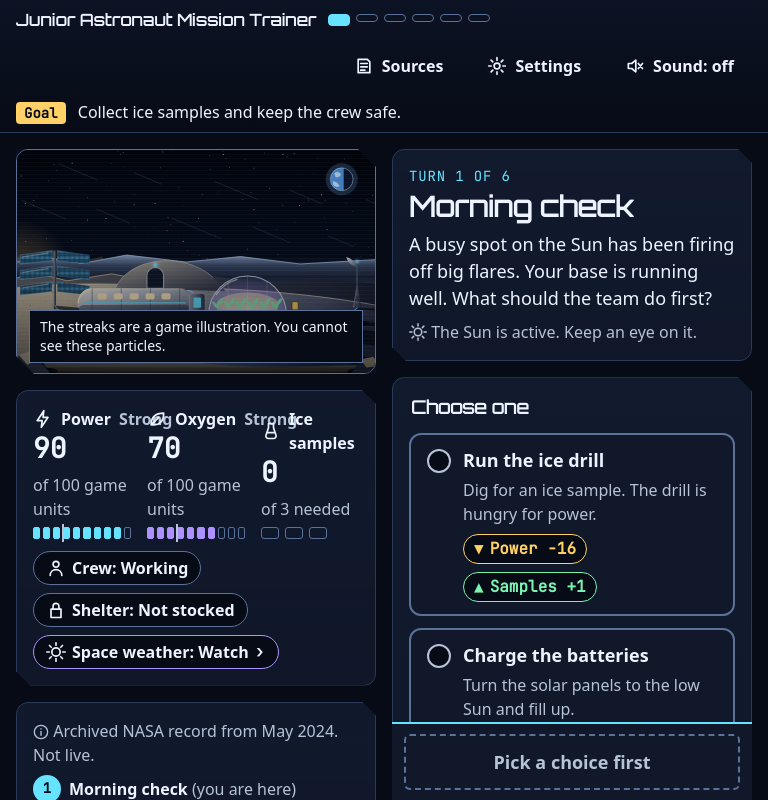
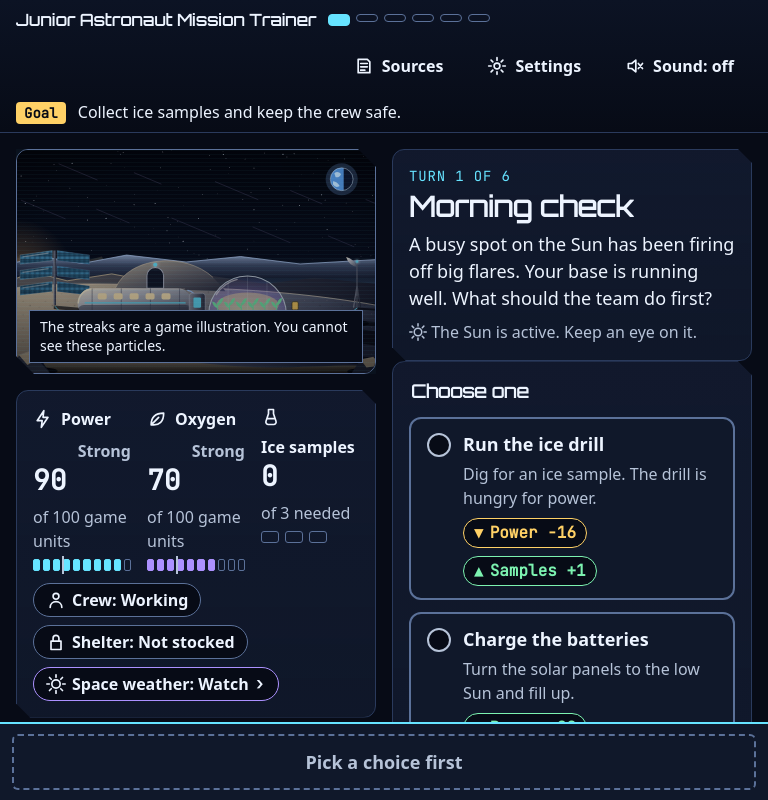
Before and after one commit to ArnavSharma0904/junior-astronaut-mission-trainer, a React (Vite) app: page / in a window 768 px wide. Both pictures are taken after a click on the button "Start mission". Shown: the top 800 px of the page. Built offline with nearby package versions, Linux system fonts and the light colour scheme; a web font is replaced by a local one.

Commit message:
fix: keep the decision action outside the clipped panel
Confirm was not the control under the pointer, the crash test cleared its flag too early, and the meter label overflowed at 390px with larger text.

Co-authored-by: Cursor <cursoragent@cursor.com>

```diff
--- a/src/App.tsx
+++ b/src/App.tsx
@@ -30,19 +30,16 @@ function announce(events: ConsequenceEvent[], state: GameState): string {
   return parts.join(' ');
 }
 
-/** One-shot crash used by the recovery test. Production play never sets this flag. */
-function consumeSimulatedCrash(): boolean {
+/** Recovery tests set this. It is never set during play. */
+function simulatedCrashRequested(): boolean {
   try {
-    if (window.sessionStorage.getItem('jamt.simulate-error') !== '1') return false;
-    window.sessionStorage.removeItem('jamt.simulate-error');
-    return true;
+    return window.sessionStorage.getItem('jamt.simulate-error') === '1';
   } catch {
     return false;
   }
 }
 
 export function App() {
-  const [simulatedCrash] = useState(consumeSimulatedCrash);
   const { settings, reducedMotion, update } = useSettings();
   const game = useMission(reducedMotion);
   const [drawer, setDrawer] = useState<DrawerName>(null);
@@ -69,7 +66,7 @@ export function App() {
   }, []);
   const tone = useCallback((name: 'select' | 'confirm') => void playTone(name, settings.muted), [settings.muted]);
   const inMission = game.appPhase === 'mission';
-  if (simulatedCrash) throw new Error('Simulated mission failure');
+  if (simulatedCrashRequested()) throw new Error('Simulated mission failure');
 
   return (
     <div className="app" data-app-phase={game.appPhase}>
--- a/src/components/ActionList.tsx
+++ b/src/components/ActionList.tsx
@@ -16,9 +16,9 @@ interface Props {
  * and explains why it cannot be taken. Confirm is a separate button and is disabled while a decision resolves.
  */
 export function ActionList({ previews, selectedId, resolving, onSelect, onConfirm }: Props) {
-  const selected = previews.find((preview) => preview.action.id === selectedId) ?? null;
   return (
     <form
+      id="decision-form"
       className="actions"
       onSubmit={(event) => {
         event.preventDefault();
@@ -70,11 +70,6 @@ export function ActionList({ previews, selectedId, resolving, onSelect, onConfir
       </fieldset>
       </div>
       <p className="upkeep-note">{UPKEEP_NOTE}</p>
-      <div className="confirm-bar">
-        <button type="submit" className="button button-primary button-confirm" disabled={resolving || !selected} data-testid="confirm">
-          {resolving ? 'Working…' : selected ? `Confirm: ${actionCopy[selected.action.id]!.label}` : 'Pick a choice first'}
-        </button>
-      </div>
     </form>
   );
 }
--- a/src/components/Console.tsx
+++ b/src/components/Console.tsx
@@ -1,5 +1,5 @@
 import { useEffect, useRef } from 'react';
-import { turnCopy, weatherCopy } from '../content/copy';
+import { actionCopy, turnCopy, weatherCopy } from '../content/copy';
 import { actionPreviews, isCritical } from '../game/selectors';
 import type { GameEvent, GameState, MissionDef } from '../game/types';
 import { SceneHost } from '../scene/SceneHost';
@@ -41,6 +41,7 @@ export function Console({ state, mission, dispatch, onOpenSource, onTone }: Prop
         <Timeline state={state} mission={mission} onOpenSource={onOpenSource} />
       </div>
       <div className="console-decision" id="decision">
+        <div className="decision-read">
         <section className="situation" aria-labelledby="situation-title">
           <p className="situation-kicker mono">
             Turn {state.turnIndex + 1} of {mission.turns.length}
@@ -74,8 +75,20 @@ export function Console({ state, mission, dispatch, onOpenSource, onTone }: Prop
             }}
           />
         ) : (
-          <Explanation ref={explanationHeading} state={state} mission={mission} onNext={() => dispatch({ type: 'NEXT' })} onOpenSource={onOpenSource} />
+          <Explanation ref={explanationHeading} state={state} mission={mission} onOpenSource={onOpenSource} />
         )}
+        </div>
+        <div className="decision-dock">
+          {deciding ? (
+            <button type="submit" form="decision-form" className="button button-primary button-confirm" disabled={state.phase === 'resolving' || !state.inspecting} data-testid="confirm">
+              {state.phase === 'resolving' ? 'Working…' : state.inspecting ? `Confirm: ${actionCopy[state.inspecting]!.label}` : 'Pick a choice first'}
+            </button>
+          ) : (
+            <button type="button" className="button button-primary" onClick={() => dispatch({ type: 'NEXT' })} data-testid="next">
+              {state.outcome !== 'in-progress' ? 'See how the mission went' : 'Next turn'} <Icon name="arrow" />
+            </button>
+          )}
+        </div>
       </div>
     </div>
   );
--- a/src/components/ErrorBoundary.tsx
+++ b/src/components/ErrorBoundary.tsx
@@ -1,5 +1,13 @@
 import { Component, type ReactNode } from 'react';
 import { remove, SAVE_KEY } from '../state/storage';
+
+function clearSimulatedCrash() {
+  try {
+    window.sessionStorage.removeItem('jamt.simulate-error');
+  } catch {
+    // Private mode can refuse sessionStorage. The reload still uses the real save result.
+  }
+}
 
 interface State {
   failed: boolean;
@@ -18,6 +26,7 @@ export class ErrorBoundary extends Component<{ children: ReactNode }, State> {
       this.setState({ discardFailed: true });
       return;
     }
+    clearSimulatedCrash();
     window.location.reload();
   };
 
@@ -32,7 +41,14 @@ export class ErrorBoundary extends Component<{ children: ReactNode }, State> {
             The saved mission is still on this device. Discard did not work, so this page was not reloaded. You can try again.
           </p>
         ) : null}
-        <button type="button" className="button" onClick={() => window.location.reload()}>
+        <button
+          type="button"
+          className="button"
+          onClick={() => {
+            clearSimulatedCrash();
+            window.location.reload();
+          }}
+        >
           Try again
         </button>
         <button type="button" className="button button-primary" onClick={this.discard} data-testid="discard-save">
--- a/src/components/Explanation.tsx
+++ b/src/components/Explanation.tsx
@@ -11,17 +11,15 @@ const KIND_ICON: Record<string, IconName> = { observation: 'eye', 'curated-analy
 interface Props {
   state: GameState;
   mission: MissionDef;
-  onNext: () => void;
   onOpenSource: (id: string) => void;
 }
 
 /** After each decision: what happened, then what was observed, the science idea, and what is only a game rule. */
-export const Explanation = forwardRef<HTMLHeadingElement, Props>(function Explanation({ state, mission, onNext, onOpenSource }, headingRef) {
+export const Explanation = forwardRef<HTMLHeadingElement, Props>(function Explanation({ state, mission, onOpenSource }, headingRef) {
   const decision = state.decisionLog[state.decisionLog.length - 1]!;
   const turn = mission.turns[decision.turnIndex]!;
   const action = turn.actions.find((item) => item.id === decision.actionId)!;
   const ids = [...new Set([...turn.evidenceIds, ...action.sourceIds, 'assumption-game-units'])];
-  const ended = state.outcome !== 'in-progress';
   return (
     <section className="explanation" aria-labelledby="explanation-title" data-testid="explanation">
       <h2 id="explanation-title" ref={headingRef} tabIndex={-1}>
@@ -62,11 +60,6 @@ export const Explanation = forwardRef<HTMLHeadingElement, Props>(function Explan
         </li>
       </ul>
       <p className="explanation-lesson">{turnCopy[turn.id]?.lesson}</p>
-      <div className="confirm-bar">
-        <button type="button" className="button button-primary" onClick={onNext} data-testid="next">
-          {ended ? 'See how the mission went' : 'Next turn'} <Icon name="arrow" />
-        </button>
-      </div>
     </section>
   );
 });
--- a/src/styles/components.css
+++ b/src/styles/components.css
@@ -337,10 +337,16 @@
   gap: var(--s3) var(--s4);
 }
 
+.meter {
+  min-width: 0;
+}
+
 .meter-head {
   display: flex;
+  flex-wrap: wrap;
   align-items: center;
   gap: var(--s2);
+  min-width: 0;
   font-weight: 700;
 }
 
@@ -1017,8 +1023,25 @@
   }
 }
 
+.decision-dock .button {
+  width: 100%;
+  min-height: 56px;
+  font-size: 1.125rem;
+  white-space: normal;
+  text-align: center;
+}
+
+.decision-read,
+.situation,
+.actions,
+.explanation,
+.evidence-row-text {
+  min-width: 0;
+  overflow-wrap: anywhere;
+}
+
 @media (max-width: 1100px) {
-  /* One page scroll for the reading. The action stays fixed so Next and Confirm cannot fall past the viewport. */
+  /* One page scroll for the reading. The action is outside the clipped panels so it can stay on screen. */
   .choice-scroll,
   .situation,
   .explanation .evidence-rows,
@@ -1034,31 +1057,19 @@
     scroll-margin-bottom: 11rem;
     scroll-margin-top: 12px;
   }
-  .app[data-app-phase='mission'] .confirm-bar {
+  .app[data-app-phase='mission'] .decision-dock {
     position: fixed;
     z-index: 30;
+    left: 0;
+    right: 0;
     bottom: 0;
+    width: auto;
+    max-width: 100%;
+    box-sizing: border-box;
     margin: 0;
     padding: 10px 12px calc(10px + env(safe-area-inset-bottom));
     background: #10182a;
     border-top: 2px solid var(--cyan);
-  }
-  .app[data-app-phase='mission'] .confirm-bar .button {
-    width: 100%;
-  }
-}
-
-@media (max-width: 720px) {
-  .app[data-app-phase='mission'] .confirm-bar {
-    left: 0;
-    right: 0;
-  }
-}
-
-@media (min-width: 721px) and (max-width: 1100px) {
-  .app[data-app-phase='mission'] .confirm-bar {
-    left: calc(50% + 8px);
-    right: 16px;
   }
 }
 
--- a/src/styles/effects.css
+++ b/src/styles/effects.css
@@ -197,12 +197,11 @@
   stroke-dasharray: none;
 }
 
-/* The fixed action must not sit inside a transformed ancestor, or it leaves the viewport. */
+/* A transform or clip on an ancestor would pin the action to that box instead of the viewport. */
 @media (max-width: 1100px) {
-  .console-decision > .actions,
-  .console-decision > .explanation,
-  .console-decision > .situation {
+  .console-decision > .decision-dock {
     animation: none;
+    transform: none;
   }
 }
 
```
Also changed, not shown: 4 other files (tests, documents, lock files or other folders).
